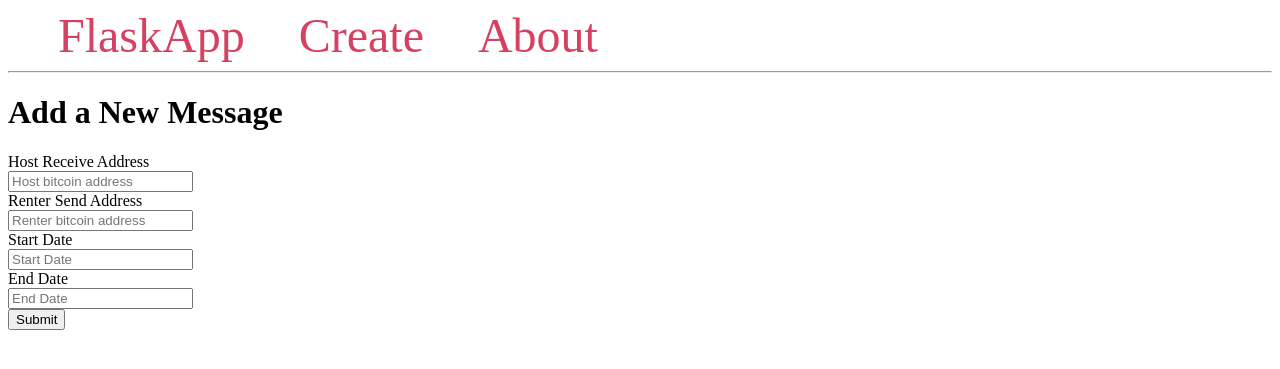
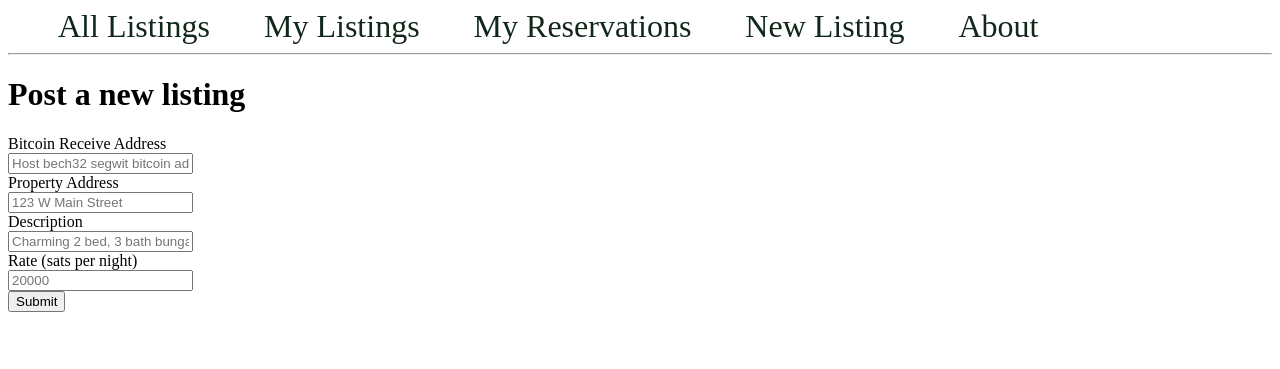
Before and after one commit to rkbergsma/Bitbnb, a Flask app: template app/templates/create.html in a window 1280 px wide. Shown: the top 369 px of the page. Run offline with Flask 2, Linux system fonts and the light colour scheme; the template is opened without the code that fills it, so the values that code supplies are empty.

Commit message:
adding flask and mongo stuff

```diff
--- a/app/app.py
+++ b/app/app.py
@@ -1,4 +1,7 @@
 from flask import Flask, render_template, request, url_for, flash, redirect
+
+import pymongo
+from bson.objectid import ObjectId
 
 app = Flask(__name__)
 app.config['SECRET_KEY'] = '2fb00ba40abdb34f11c9026204333136a8afc9406e7e2f86'
@@ -12,12 +15,105 @@ messages = [{'title': 'Bitcoin AirBNB',
 if __name__ == "__main__":
     app.run()
 
-@app.route('/', methods=(['GET', 'POST']))
-def index():
-    return render_template('index.html', messages=messages)
+@app.route('/api/all_listings', methods=(['GET']))
+def all_listings():
+    client = pymongo.MongoClient("mongodb://localhost:27017/")
+    db = client['test']
+    listings = db['listings']
+    all_listings = list(listings.find({}))
+    client.close()
+    return render_template('all_listings.html', listings = all_listings)
 
-@app.route('/create/', methods=('GET', 'POST'))
-def create():
+@app.route('/api/listing', methods=(['GET']))
+def listing():
+    id = request.args.get('id', '')
+    client = pymongo.MongoClient("mongodb://localhost:27017/")
+    db = client['test']
+    listings = db['listings']
+    listing = listings.find_one({'_id': ObjectId(id)})
+
+    # TODO: get listing availability here
+
+    client.close()
+    print("ID:", id)
+
+    return render_template('book.html', listing = listing)
+
+@app.route('/api/book', methods=(['GET', 'POST']))
+def book():
+    if request.method == 'POST':
+        id = request.form['id']
+        start_date = request.form['start_date']
+        end_date = request.form['end_date']
+        # days = end_date - start_date
+        days = 2
+        # TODO : actually calculate days for booking
+
+        # TODO: book here
+        client = pymongo.MongoClient("mongodb://localhost:27017/")
+        db = client['test']
+        listings = db['listings']
+        listing = listings.find_one({'_id': ObjectId(id)})
+
+        serial_script = gen_script(listing["btc_address"], 2408467)
+        tx_id = book_listing(days * listing["rate"], serial_script)
+
+        booking = {
+            "start_date": start_date,
+            "end_date": end_date,
+            "tx_id": tx_id,
+            "serial_script": serial_script,
+            "listing_id": ObjectId(id),
+            "user": "SuperTestNet"
+        }
+
+        bookings = db['bookings']
+        this_booking = bookings.insert_one(booking)
+
+        client.close()
+    else:
+        pass
+    # client = pymongo.MongoClient("mongodb://localhost:27017/")
+    # db = client['test']
+    # listings = db['listings']
+    # listing = list(listings.find_one({'_id': ObjectId(id)}))[0]
+    # client.close()
+
+    # booking = {"start_date": start_date, "end_date": end_date, "tx_id": "tx_id here"}
+    return render_template('success.html', booking = this_booking)
+
+def gen_script(owner_address, cancel_time):
+    print("Would get gen script here")
+    return "abc123"
+
+def book_listing(total_cost, cancel_time):
+    print("Would book the listing here")
+    return "b00kedl1stingTxId"
+
+@app.route('/api/listings', methods=(['GET']))
+def listings():
+    client = pymongo.MongoClient("mongodb://localhost:27017/")
+    db = client['test']
+    listings = db['listings']
+    doc = listings.find_one()
+    listings = [doc]
+    client.close()
+    # get personal listings here
+    return render_template('all_listings.html', listings = listings)
+
+@app.route('/api/reservations', methods=(['GET']))
+def reservations():
+    client = pymongo.MongoClient("mongodb://localhost:27017/")
+    db = client['test']
+    listings = db['listings']
+    doc = listings.find_one()
+    listings = [doc]
+    client.close()
+    # get personal listings here
+    return render_template('all_listings.html', listings = listings)
+
+@app.route('/api/new', methods=('GET', 'POST'))
+def new():
     if request.method == 'POST':
         title = request.form['title']
         content = request.form['content']
@@ -34,3 +130,7 @@ def create():
         #     return redirect(url_for('index'))
 
     return render_template('create.html')
+
+@app.route('/', methods=(['GET', 'POST']))
+def index():
+    return render_template('index.html', messages=messages)
--- a/app/templates/base.html
+++ b/app/templates/base.html
@@ -2,7 +2,7 @@
 <html lang="en">
 <head>
     <meta charset="UTF-8">
-    <title>{% block title %} {% endblock %} - FlaskApp</title>
+    <title>{% block title %} {% endblock %} - Bitbnb</title>
     <style>
         .message {
             padding: 10px;
@@ -10,8 +10,8 @@
             background-color: #f3f3f3
         }
         nav a {
-            color: #d64161;
-            font-size: 3em;
+            color: #10271a;
+            font-size: 2em;
             margin-left: 50px;
             text-decoration: none;
         }
@@ -26,13 +26,15 @@
 </head>
 <body>
     <nav>
-        <a href="{{ url_for('index') }}">FlaskApp</a>
-	<a href="{{ url_for('create') }}">Create</a>
+        <a href="{{ url_for('all_listings') }}">All Listings</a>
+        <a href="{{ url_for('listings') }}">My Listings</a>
+        <a href="{{ url_for('reservations') }}">My Reservations</a>
+	    <a href="{{ url_for('new') }}">New Listing</a>
         <a href="#">About</a>
     </nav>
     <hr>
     <div class="content">
-	{% for message in get_flashed_messages() %}
+	    {% for message in get_flashed_messages() %}
             <div class="alert">{{ message }}</div>
         {% endfor %}
         {% block content %} {% endblock %}
--- a/app/templates/create.html
+++ b/app/templates/create.html
@@ -1,37 +1,36 @@
 {% extends 'base.html' %}
 
 {% block content %}
-    <h1>{% block title %} Add a New Message {% endblock %}</h1>
+    <h1>{% block title %} Post a new listing {% endblock %}</h1>
     <form method="post">
-        <label for="host_address">Host Receive Address</label>
+        <label for="host_address">Bitcoin Receive Address</label>
         <br>
         <input type="text" name="host_address"
-               placeholder="Host bitcoin address"
+               placeholder="Host bech32 segwit bitcoin address"
                value="{{ request.form['host_address'] }}"></input>
         <br>
 
-
-        <label for="renter_address">Renter Send Address</label>
+        <label for="property_address">Property Address</label>
         <br>
-        <input type="text" name="renter_address"
-               placeholder="Renter bitcoin address"
-               value="{{ request.form['renter_address'] }}"></input>
+        <input type="text" name="property_address"
+               placeholder="123 W Main Street"
+               value="{{ request.form['property_address'] }}"></input>
         <br>
 
-
-        <label for="start_date">Start Date</label>
+        <label for="description">Description</label>
         <br>
-        <input type="text" name="start_date"
-               placeholder="Start Date"
-               value="{{ request.form['start_date'] }}"></input>
+        <input type="text" name="description"
+               placeholder="Charming 2 bed, 3 bath bungalo"
+               value="{{ request.form['description'] }}"></input>
         <br>
 
-        <label for="end_date">End Date</label>
+        <label for="rate">Rate (sats per night)</label>
         <br>
-        <input type="text" name="end_date"
-               placeholder="End Date"
-               value="{{ request.form['end_date'] }}"></input>
+        <input type="text" name="rate"
+               placeholder="20000"
+               value="{{ request.form['rate'] }}"></input>
         <br>
+
         <button type="submit">Submit</button>
     </form>
 {% endblock %}
```
Also changed, not shown: app/mongo_connection.py (added, +14 -0 lines), app/templates/all_listings.html (added, +14 -0 lines), app/templates/book.html (added, +75 -0 lines), app/templates/success.html (added, +13 -0 lines), docker-compose.yaml (added, +14 -0 lines), app/templates/index.html (indentation only).
